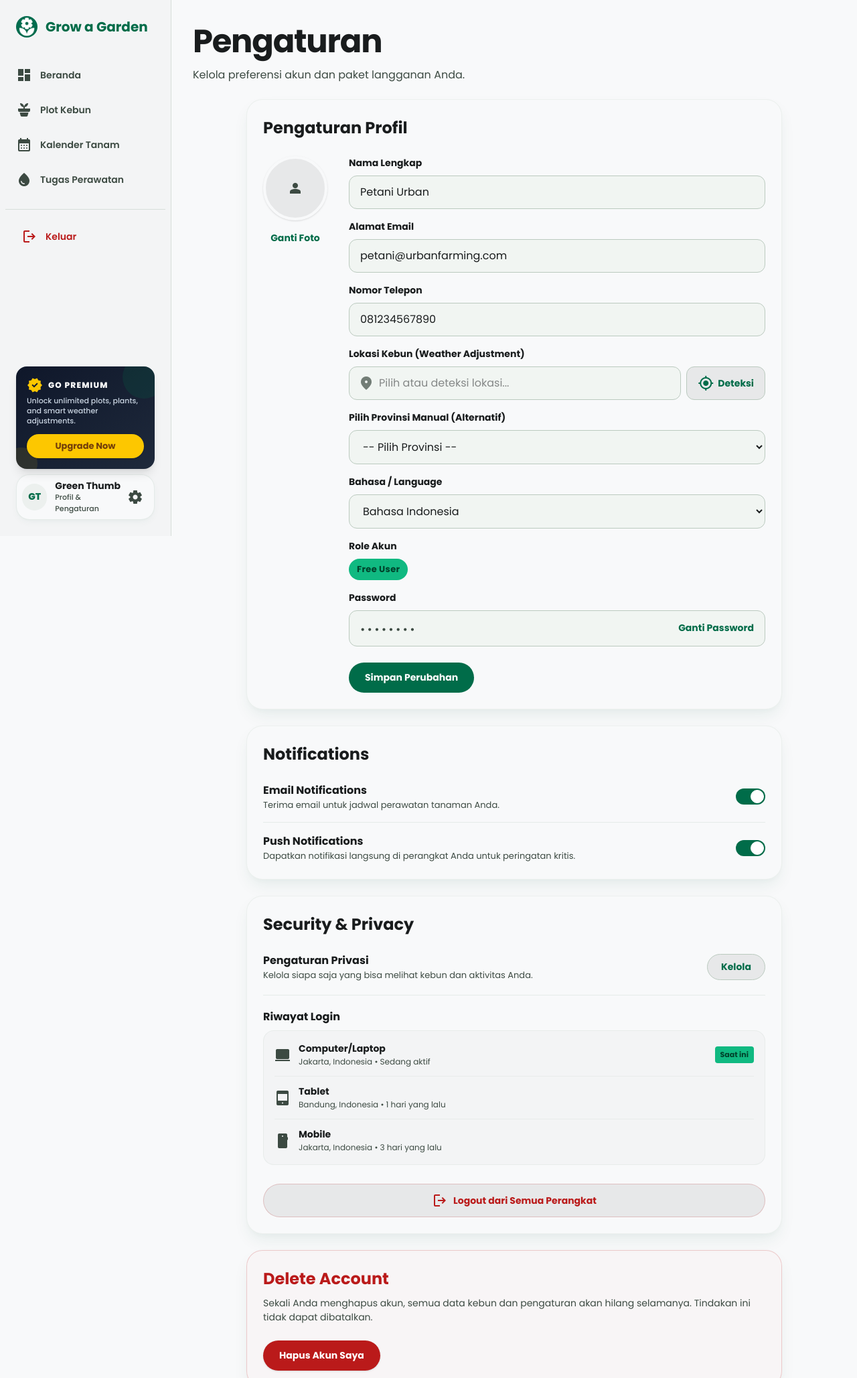
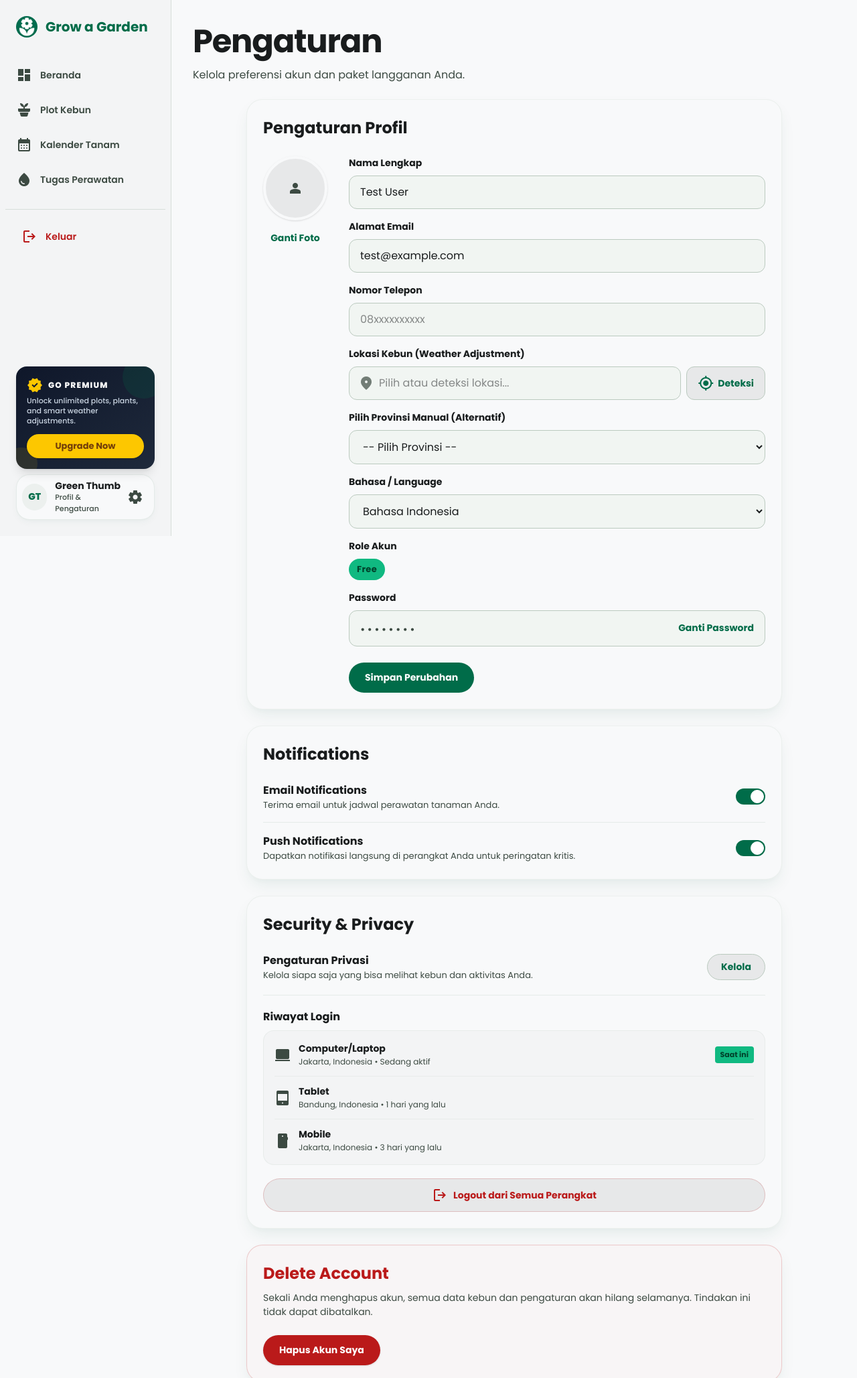
Before and after one commit to Apisikma123/Grow-a-garden, a Laravel app: page /settings in a window 1280 px wide. Shown: the top 2057 px of the page at 67% size. Run offline with Laravel 12, Linux system fonts and the light colour scheme; the visitor is signed in with stand-in values (Sample User, id 1); data comes from the database, SQL or seed files in the repository; style sheets or scripts are compiled from the project's sources.

Commit message:
Bind Auth data to settings page

```diff
--- a/resources/views/users/settings.blade.php
+++ b/resources/views/users/settings.blade.php
@@ -32,15 +32,15 @@
                         <div class="flex-1 space-y-[16px]">
                             <div class="group">
                                 <label class="block text-[14px] font-bold text-on-surface mb-2 group-focus-within:text-primary transition-colors">Nama Lengkap</label>
-                                <input type="text" value="Petani Urban" class="w-full surface-recessed border border-outline-variant rounded-[12px] px-4 py-3 text-[16px] text-on-surface focus:outline-none focus:border-primary focus:ring-1 focus:ring-primary transition-all">
+                                <input type="text" value="{{ Auth::user()->name }}" class="w-full surface-recessed border border-outline-variant rounded-[12px] px-4 py-3 text-[16px] text-on-surface focus:outline-none focus:border-primary focus:ring-1 focus:ring-primary transition-all">
                             </div>
                             <div class="group">
                                 <label class="block text-[14px] font-bold text-on-surface mb-2 group-focus-within:text-primary transition-colors">Alamat Email</label>
-                                <input type="email" value="petani@urbanfarming.com" class="w-full surface-recessed border border-outline-variant rounded-[12px] px-4 py-3 text-[16px] text-on-surface focus:outline-none focus:border-primary focus:ring-1 focus:ring-primary transition-all">
+                                <input type="email" value="{{ Auth::user()->email }}" class="w-full surface-recessed border border-outline-variant rounded-[12px] px-4 py-3 text-[16px] text-on-surface focus:outline-none focus:border-primary focus:ring-1 focus:ring-primary transition-all" readonly>
                             </div>
                             <div class="group">
                                 <label class="block text-[14px] font-bold text-on-surface mb-2 group-focus-within:text-primary transition-colors">Nomor Telepon</label>
-                                <input type="tel" value="081234567890" placeholder="08xxxxxxxxxx" class="w-full surface-recessed border border-outline-variant rounded-[12px] px-4 py-3 text-[16px] text-on-surface focus:outline-none focus:border-primary focus:ring-1 focus:ring-primary transition-all">
+                                <input type="tel" value="" placeholder="08xxxxxxxxxx" class="w-full surface-recessed border border-outline-variant rounded-[12px] px-4 py-3 text-[16px] text-on-surface focus:outline-none focus:border-primary focus:ring-1 focus:ring-primary transition-all">
                             </div>
                             <div class="group">
                                 <label class="block text-[14px] font-bold text-on-surface mb-2 group-focus-within:text-primary transition-colors">Lokasi Kebun (Weather Adjustment)</label>
@@ -106,7 +106,7 @@
                                 <label class="block text-[14px] font-bold text-on-surface mb-2">Role Akun</label>
                                 <div class="flex items-center gap-2 mt-1">
                                     <span class="bg-primary-container text-on-primary-container px-3 py-1.5 rounded-full text-[13px] font-bold tracking-wide">
-                                        Free User
+                                        {{ ucfirst(Auth::user()->role ?? 'Free User') }}
                                     </span>
                                 </div>
                             </div>
@@ -206,12 +206,13 @@
                                 </div>
                             </div>
                         </div>
-                        <div class="pt-2">
-                            <button class="w-full flex items-center justify-center gap-2 bg-surface-container-high text-error hover:bg-error/10 border border-error/20 rounded-full px-6 py-3 font-bold text-[14px] transition-all">
-                                <span class="material-symbols-outlined text-[20px]">logout</span>
-                                Logout dari Semua Perangkat
-                            </button>
-                        </div>
+                            <form action="{{ route('logout') }}" method="POST" class="w-full">
+                                @csrf
+                                <button type="submit" class="w-full flex items-center justify-center gap-2 bg-surface-container-high text-error hover:bg-error/10 border border-error/20 rounded-full px-6 py-3 font-bold text-[14px] transition-all">
+                                    <span class="material-symbols-outlined text-[20px]">logout</span>
+                                    Logout dari Semua Perangkat
+                                </button>
+                            </form>
                     </div>
                 </div>
 
```
